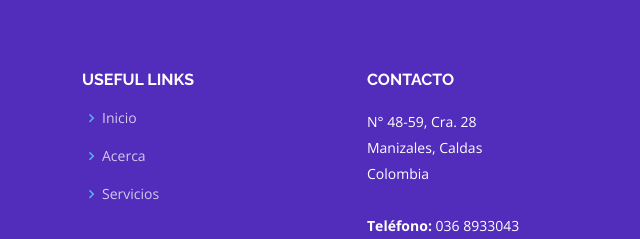
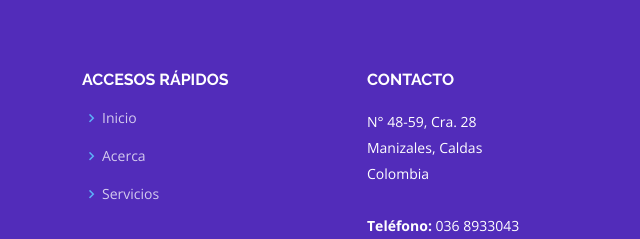
Before and after one commit to stevgomezt/PortafolioAnalitica, a plain HTML site: page index.html in a window 1280 px wide. Shown: the part 5148-5387 px from the top of the page, 0-640 px from the left. Drawn offline with nearby package versions, Linux system fonts and the light colour scheme.

Commit message:
ajuste texto menu

```diff
--- a/index.html
+++ b/index.html
@@ -869,7 +869,7 @@
         <div class="row">
 
           <div class="col-lg-3 col-md-6 footer-links">
-            <h4>Useful Links</h4>
+            <h4>Accesos rápidos</h4>
             <ul>
               <li><i class="bx bx-chevron-right"></i> <a href="#">Inicio</a></li>
               <li><i class="bx bx-chevron-right"></i> <a href="#">Acerca</a></li>
```
